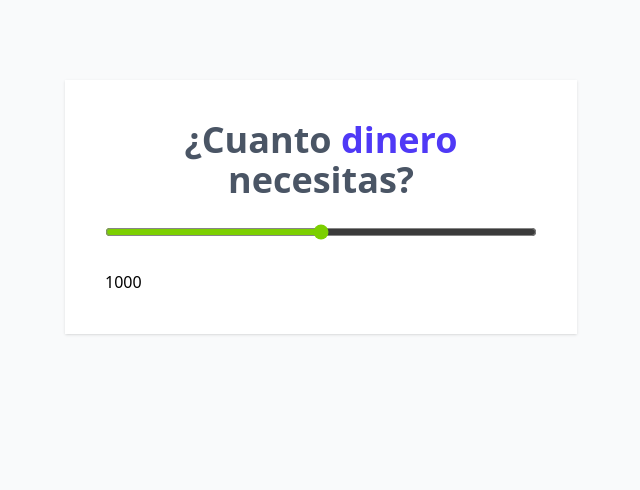
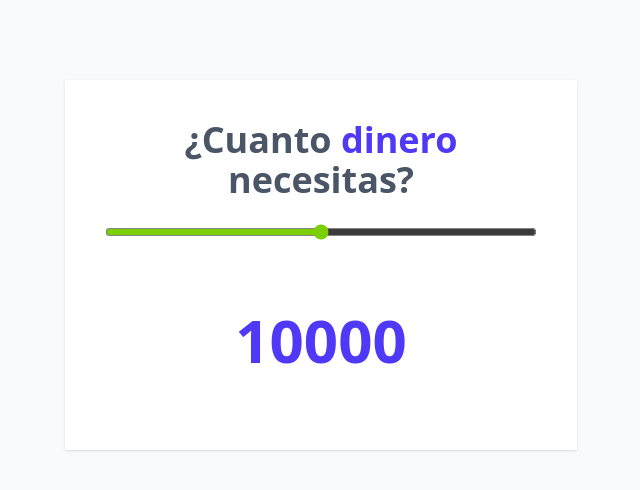
Before and after one commit to luks370/cotizador-prestamos-react, a React (Vite) app: page / in a window 1280 px wide. Shown: the top 490 px of the page, without its empty margins (319-959 px from the left). Built offline with nearby package versions, Linux system fonts and the light colour scheme.

Commit message:
agregamos un input range y un parrafo para mostrar valor

```diff
--- a/src/App.jsx
+++ b/src/App.jsx
@@ -2,7 +2,12 @@ import { useState } from "react"
 import Header from "./components/Header.jsx"
 
 function App() {
-  const [cantidad, setCantidad] = useState(1000); // hacemos destructuring de useState porque devuleve un arreglo
+  const [cantidad, setCantidad] = useState(10000); // hacemos destructuring de useState porque devuleve un arreglo
+
+  const MIN = 0;
+  const MAX = 20000;
+  const STEP = 100
+
   function handleChange(e){
     setCantidad(parseInt(e.target.value))
   }
@@ -15,9 +20,14 @@ function App() {
         type="range"
         className="w-full h-16 accent-lime-500 hover:accent-lime-600"
         onChange={ handleChange}
+        min={MIN}
+        max={MAX}
+        step={STEP}
+        value={cantidad}
       />
 
-      {cantidad}
+
+      <p className="text-center font-extrabold my-10 text-indigo-600 text-6xl">{cantidad}</p>
 
     </div>
   )
```
